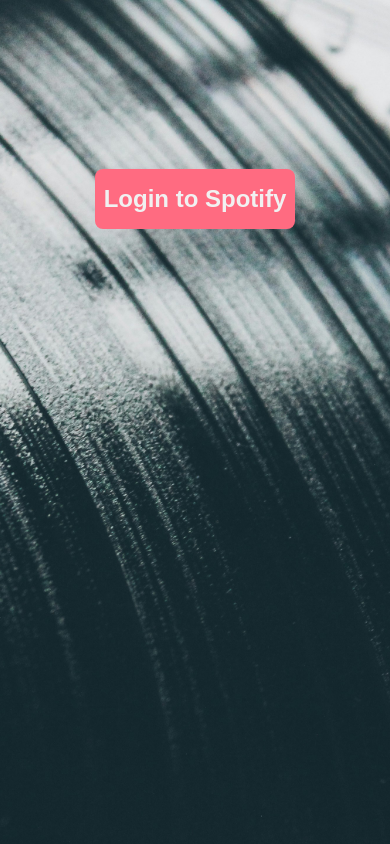
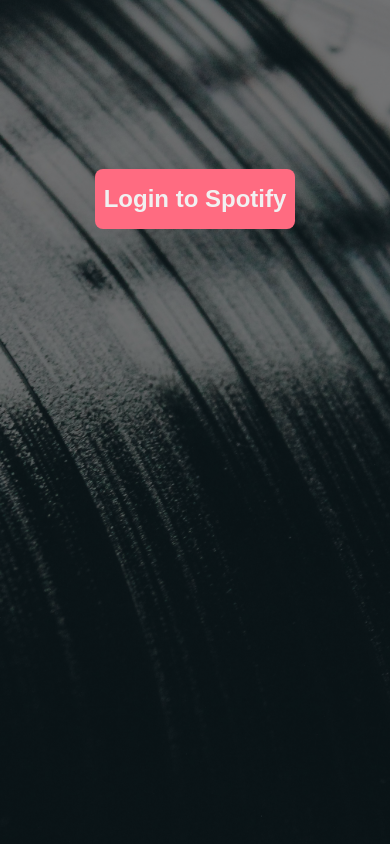
Before and after one commit to Anaare/Jammming.v2, a React (Vite) app: page / in a window 390 px wide. Shown: the top 844 px of the page. Built offline with nearby package versions, Linux system fonts and the light colour scheme; a web font is replaced by a local one.

Commit message:
Add responsive design and scrollable results/playlists for better UX on smaller screens

```diff
--- a/src/app.css
+++ b/src/app.css
@@ -1,5 +1,12 @@
 * {
   box-sizing: border-box;
+  margin: 0;
+  padding: 0;
+}
+
+html,
+body {
+  min-height: 100vh;
   margin: 0;
   padding: 0;
 }
@@ -9,7 +16,7 @@
   background-size: cover;
   background-position: center;
   background-repeat: no-repeat;
-  height: 100vh;
+  min-height: 100vh; /* allow grow if content taller */
   width: 100vw;
   margin: 0;
   font-family: "Cascadia Code", sans-serif;
@@ -17,15 +24,28 @@
   font-style: normal;
 }
 
+body::before {
+  content: "";
+  position: fixed;
+  top: 0;
+  left: 0;
+  right: 0;
+  bottom: 0;
+  background-color: rgba(0, 0, 0, 0.5); /* dark transparent overlay */
+  z-index: -1;
+}
+
 .wrapper {
   display: flex;
   justify-content: center;
   align-items: center;
-  height: 100vh;
+  min-height: 100vh; /* same here */
+  padding: 2rem 0; /* add some vertical breathing room */
+  flex-direction: column; /* optional if you want vertical stacking on small */
 }
 
 .container {
-  height: 90vh;
+  min-height: 90vh;
   width: 60vw;
   display: flex;
   flex-direction: column;
@@ -37,6 +57,7 @@
 .contentRow {
   display: flex;
   justify-content: space-evenly;
+  flex-direction: row;
   align-items: flex-start;
   width: 100%;
   gap: 2rem;
@@ -49,6 +70,38 @@
   border: 2px solid #ff6b81;
   border-radius: 8px;
   padding: 1rem;
+  overflow-y: auto;
+}
+
+/* Tablet (768px and below) */
+@media (max-width: 768px) {
+  .container {
+    width: 90vw;
+  }
+
+  .contentRow {
+    flex-direction: column;
+    gap: 1rem;
+  }
+
+  .contentRow > * {
+    width: 100%;
+    max-height: 50vh;
+    overflow-y: auto;
+  }
+}
+
+/* Mobile (480px and below) */
+@media (max-width: 480px) {
+  .authButton {
+    width: 150px;
+    height: 50px;
+    font-size: 1.2rem;
+  }
+
+  .container {
+    width: 95vw;
+  }
 }
 
 .authButton {
--- a/src/components/Navbar.module.css
+++ b/src/components/Navbar.module.css
@@ -16,3 +16,10 @@
 .middle {
   color: #ff6b6b;
 }
+
+/* Navbar font size for smaller screens */
+@media (max-width: 480px) {
+  .header {
+    font-size: 1.8rem;
+  }
+}
--- a/src/components/SearchBar.module.css
+++ b/src/components/SearchBar.module.css
@@ -56,3 +56,19 @@
   box-shadow: 0 0 0 0.0625rem var(--primary-color);
   border-color: var(--primary-color);
 }
+
+@media (max-width: 768px) {
+  .search input {
+    width: 60%;
+  }
+}
+
+@media (max-width: 480px) {
+  .search input {
+    width: 60%;
+  }
+
+  .search button {
+    width: 30%;
+  }
+}
```
